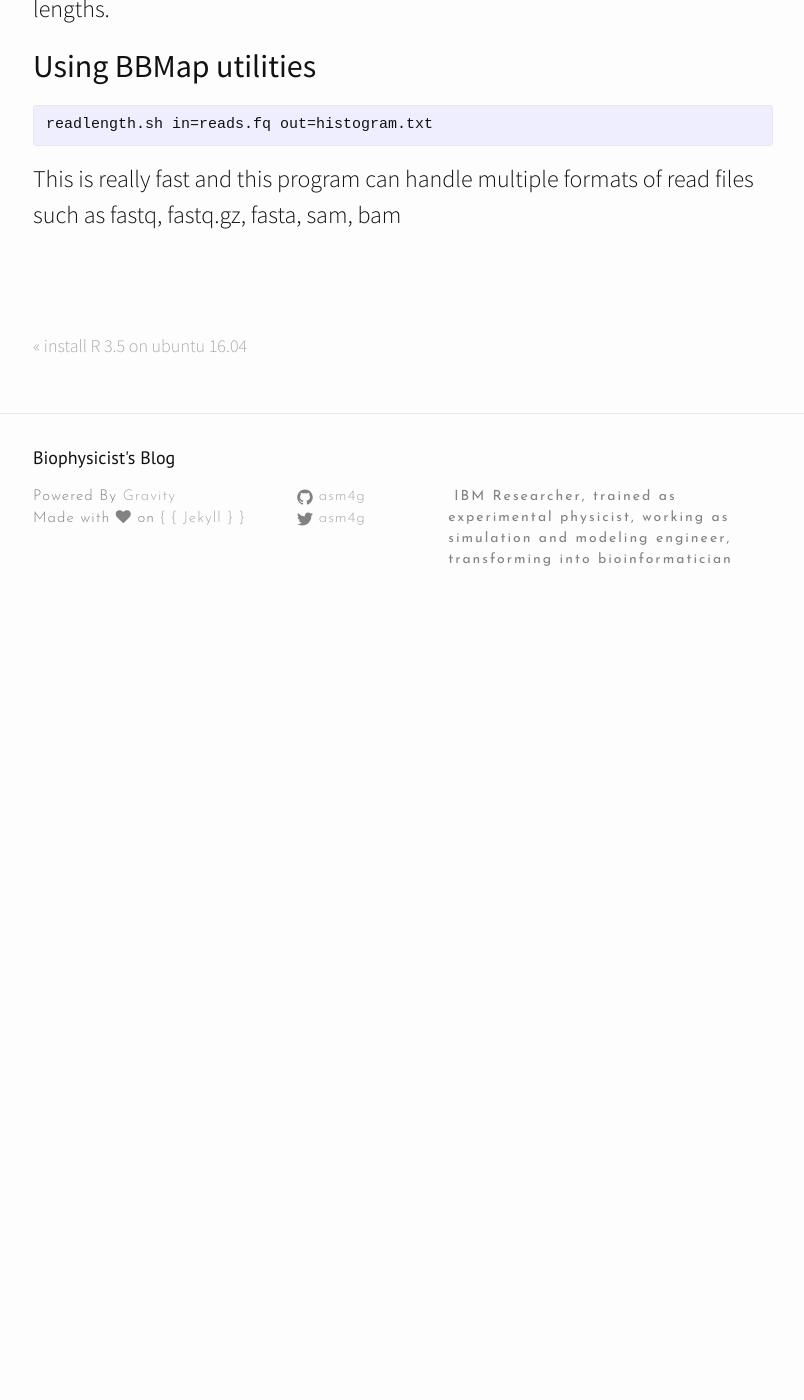
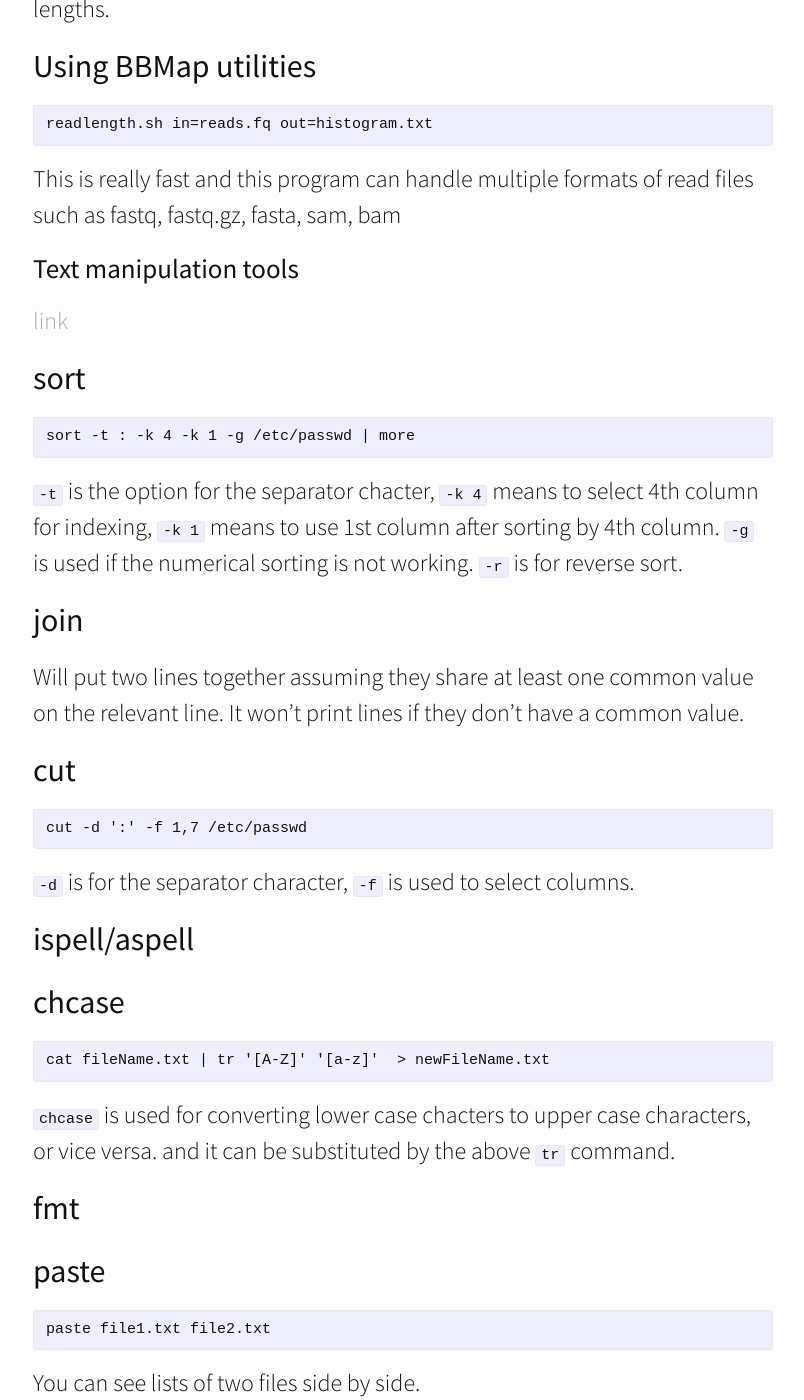
Before and after one commit to asm4g/asm4g, a Jekyll site: the page built from _posts/2011-11-09-bioinformatics-R.md, in a window 1280 px wide and 1400 px high, scrolled down 1346 px. Shown: the whole window, without its empty margins (237-1041 px from the left). Built offline with Jekyll 4.4.1, drawn with Linux system fonts in a browser that asks for light colours; nearby versions of some CDN libraries; before the commit the page ends 1976 px from its top, so only the background shows below that; some of the changed text lies outside the part shown.

Commit message:
text tools

````diff
--- a/_posts/2011-11-09-bioinformatics-R.md
+++ b/_posts/2011-11-09-bioinformatics-R.md
@@ -34,3 +34,69 @@ readlength.sh in=reads.fq out=histogram.txt
 ```
 
 This is really fast and this program can handle multiple formats of read files such as fastq, fastq.gz, fasta, sam, bam
+
+# Text manipulation tools
+
+[link](http://www.tldp.org/LDP/GNU-Linux-Tools-Summary/html/x6993.htm)
+
+## sort
+
+```
+sort -t : -k 4 -k 1 -g /etc/passwd | more
+```
+
+`-t` is the option for the separator chacter, `-k 4` means to select 4th column for indexing, `-k 1` means to use 1st column after sorting by 4th column. `-g` is used if the numerical sorting is not working. `-r` is for reverse sort.
+
+## join
+
+Will put two lines together assuming they share at least one common value on the relevant line. It won't print lines if they don't have a common value.
+
+## cut
+
+```
+cut -d ':' -f 1,7 /etc/passwd
+```
+
+`-d` is for the separator character, `-f` is used to select columns.
+
+## ispell/aspell
+
+## chcase
+
+```
+cat fileName.txt | tr '[A-Z]' '[a-z]'  > newFileName.txt
+```
+
+`chcase` is used for converting lower case chacters to upper case characters, or vice versa. and it can be substituted by the above `tr` command.
+
+## fmt
+
+## paste
+
+```
+paste file1.txt file2.txt
+```
+
+You can see lists of two files side by side.
+
+## expand
+
+## unexpand
+
+## uniq
+
+- `-c` - count the number of occurances of each duplicate
+- `-u` - list only unique entries
+- `-d` - list only duplicate entries
+
+## tr (translation)
+
+```
+cat some_file | tr '3' '5' > new_file
+```
+
+This commands write a new_file with 5 where 3 locates before. `tr` finds all cases and replaces with new character.
+
+## nl
+
+the number lines tool
````
